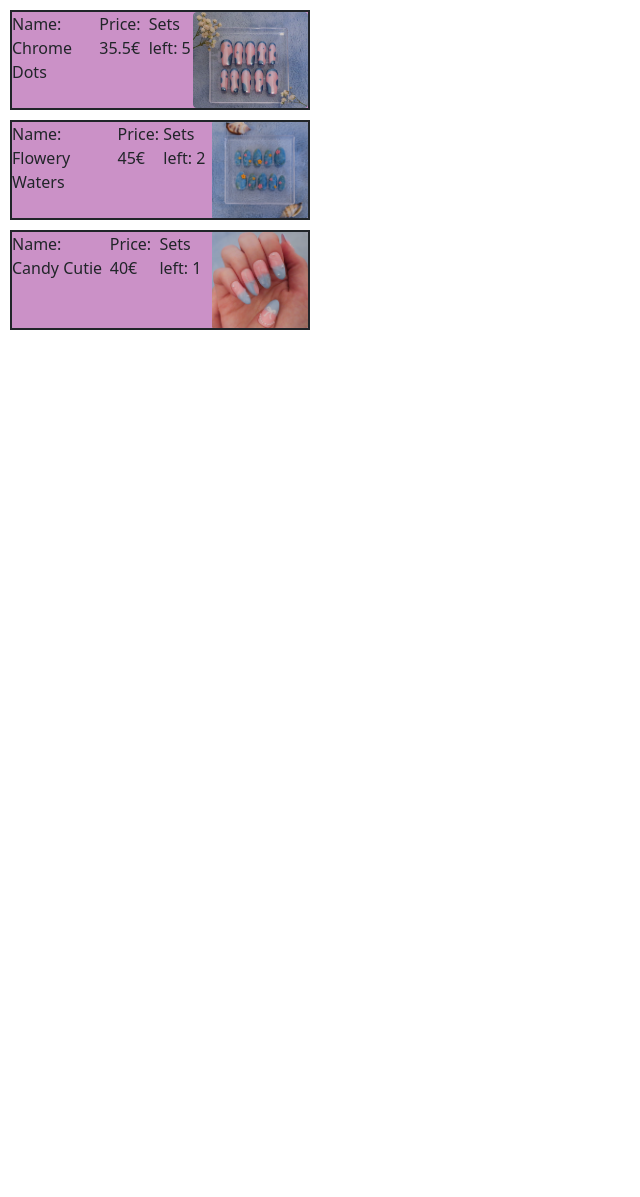
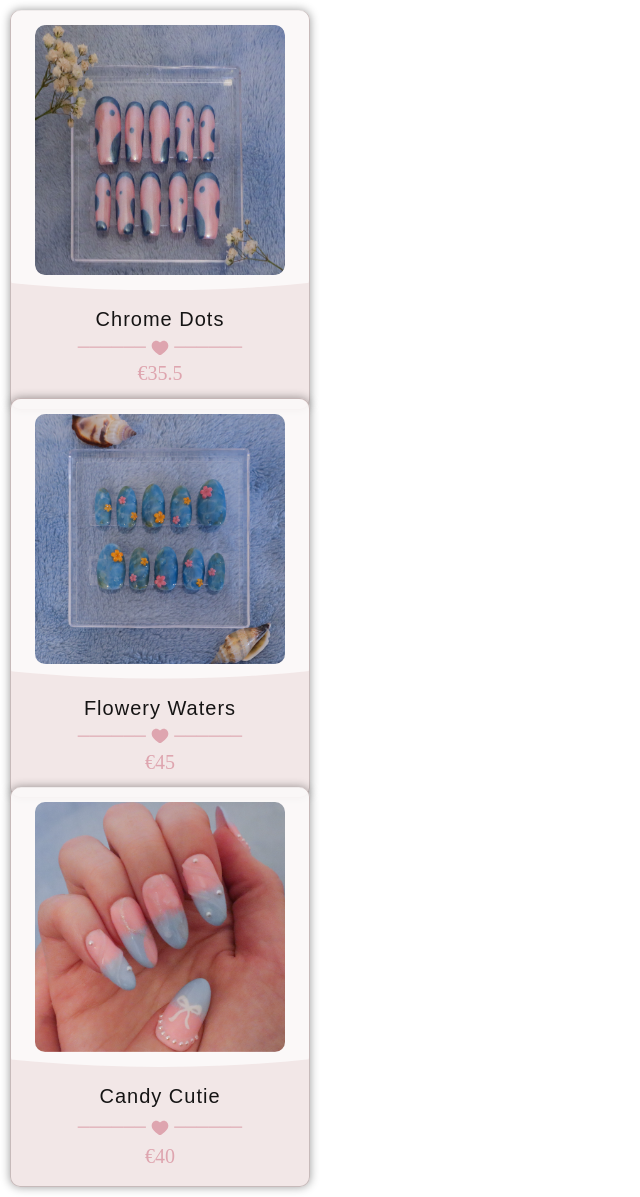
Before and after one commit to Alexitu01/Press-on, an ASP.NET Core app: page / in a window 1280 px wide. Shown: the part 80-1277 px from the top of the page, without its empty margins (0-640 px from the left). Before the commit the page ends 410 px from the top, so only its background shows below. Run offline with ASP.NET Core 8, Linux system fonts and the light colour scheme; data comes from the database, SQL or seed files in the repository; style sheets or scripts are compiled from the project's sources.

Commit message:
Made the design for the products for a potential "popular products" viewer on the main page.

```diff
--- a/app/Pages/Index.cshtml
+++ b/app/Pages/Index.cshtml
@@ -1,23 +1,8 @@
 @page
 @model IndexModel
 
-<head>
-    <stylesheet rel="stylesheet" href="~/css/site.css" />
-</head>
+
 @foreach (var product in Model.productList)
 {
-    <div class="product">
-        <div class="product_name">
-            Name: @product.Name
-        </div>
-        <br />
-        <div class="product_price">
-            Price: @product.Price€
-        </div>
-        <br />
-        <div class="product_quantity">
-            Sets left: @product.Quantity
-        </div>
-        <img src=@product.ImageUrl/>
-    </div>
+    @await Html.PartialAsync("_ProductPartial", product)
 }
--- /dev/null
+++ b/app/Pages/Shared/_ProductPartial.cshtml
@@ -0,0 +1,27 @@
+@model Models.Product
+<head>
+    <stylesheet rel="stylesheet" href="~/app.styles.css" />
+</head>
+
+    <div class="product">
+        <div class="product_image">
+            <img src=@Model.ImageUrl />
+        </div>
+        <div class="product_info">
+            <div class="product_name">
+                @Model.Name
+            </div>
+            <div class="heart"> ──────
+            <svg viewBox="0 0 24 24" fill="none" xmlns="http://www.w3.org/2000/svg">
+                <g id="SVGRepo_bgCarrier" stroke-width="0"></g>
+                <g id="SVGRepo_tracerCarrier" stroke-linecap="round" stroke-linejoin="round"></g>
+                <g id="SVGRepo_iconCarrier">
+                    <path
+                    d="M2 9.1371C2 14 6.01943 16.5914 8.96173 18.9109C10 19.7294 11 20.5 12 20.5C13 20.5 14 19.7294 15.0383 18.9109C17.9806 16.5914 22 14 22 9.1371C22 4.27416 16.4998 0.825464 12 5.50063C7.50016 0.825464 2 4.27416 2 9.1371Z"
+                    ></path>
+                </g>
+            </svg>
+            ──────</div>
+            <div class="product_price">
+                €@Model.Price
+            </div>
--- /dev/null
+++ b/app/Pages/Shared/_ProductPartial.cshtml.css
@@ -0,0 +1,85 @@
+.product{
+  position: relative;
+  background-color: rgba(236, 221, 221, 0.691);
+  box-shadow: 0px 0px 10px 0px rgba(0, 0, 0, 0.398);
+  width:300px;
+  height:400px;
+  margin: 10px;
+  border-radius: 10px;
+  border-style:solid;
+  border-width: 1px;
+  border-color: rgba(155, 141, 141, 0.487);
+}
+
+.product:hover{
+  cursor:pointer;
+  opacity: 0.9;
+}
+
+.product_image{
+  position: absolute;
+  display:flex;
+  left: 50%;
+  top: 35%;
+  transform: translate(-50%, -50%);
+  justify-content:center;
+  align-items:center;
+  width:100%;
+  height:280px;
+  border-radius: 10px;
+  background-color:rgba(255, 255, 255, 0.733);
+
+}
+
+.product_image:nth-child(1) {
+  clip-path: ellipse(650px 100% at top);
+}
+
+
+.product_image img{
+  width: 250px;
+  height: 250px;
+  border-radius:10px;
+}
+
+.product_info{
+  display:flex;
+  flex-direction:column;
+  position: absolute;
+  left: 50%;
+  top: 85%;
+  transform: translate(-50%, -50%);
+  justify-content:space-between;
+  align-items:center;
+  height: 90px;
+  width: 100%;
+
+}
+
+.product_name{
+  font-family: "Montserrat", sans-serif;
+  font-size:20px;
+  color: rgba(0, 0, 0, 0.912);
+  font-weight: 380;
+  letter-spacing: 1px;
+
+}
+
+.heart svg{
+  margin: 0px;
+  padding: 0px;
+  height: 20px;
+  fill:rgb(222, 165, 175);
+}
+
+.heart{
+  color: rgb(222, 165, 175);
+}
+
+
+
+.product_price{
+  font-size:20px;
+  font-family:'Times New Roman', Times, serif;
+  color:rgb(222, 165, 175);
+}
--- a/app/wwwroot/css/site.css
+++ b/app/wwwroot/css/site.css
@@ -29,13 +29,3 @@ body {
 .form-floating > .form-control-plaintext:focus::placeholder, .form-floating > .form-control:focus::placeholder {
   text-align: start;
 }
-
-.product{
-  display:flex;
-  background-color:rgba(168, 70, 161, 0.591);
-  width:300px;
-  height:100px;
-  border-style: solid;
-  border-width: 2px;
-  margin: 10px;
-}
```
